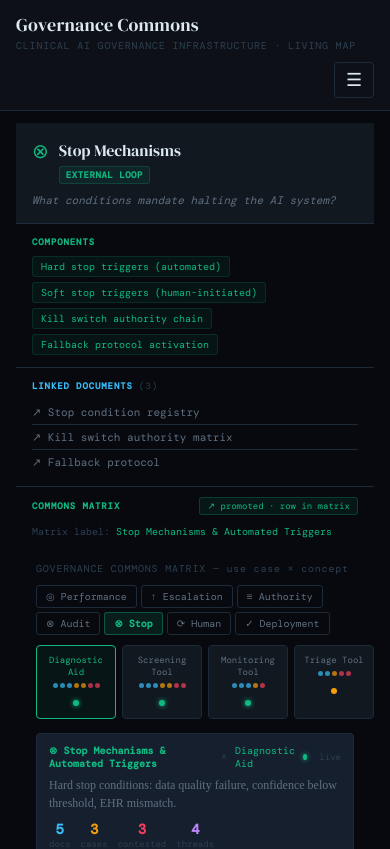
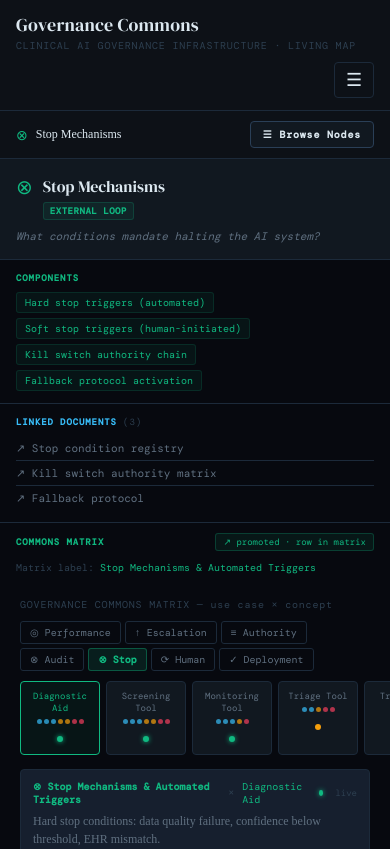
Before and after one commit to lindsayguvenc-coder/Healthcare-Governance-Commons, a React (Vite) app: page / in a window 390 px wide. Shown: the top 849 px of the page. Built offline with nearby package versions, Linux system fonts and the light colour scheme.

Commit message:
Add mobile node navigation and update styles

```diff
--- a/src/GovernanceCommons.jsx
+++ b/src/GovernanceCommons.jsx
@@ -1729,6 +1729,7 @@ export default function GovernanceCommons() {
   const [activeNodeId, setActiveNodeId] = useState("stop");
   const [loopFilter, setLoopFilter] = useState("all");
   const [menuOpen, setMenuOpen] = useState(false);
+  const [nodeNavOpen, setNodeNavOpen] = useState(false);
 
   const handleNavigate = (layer, nodeId) => {
     setActiveLayer(layer);
@@ -1930,14 +1931,157 @@ export default function GovernanceCommons() {
           </div>
         )}
 
-        {activeLayer === "taxonomy" && (
+{activeLayer === "taxonomy" && (
           <>
+            {/* Desktop sidebar */}
             <div className="taxonomy-sidebar" style={{ width: 280, flexShrink: 0, borderRight: `1px solid ${C.border}`, overflowY: "auto", background: C.surface }}>
               <TaxonomyNavigator activeNodeId={activeNodeId} onSelectNode={id => setActiveNodeId(id)} loopFilter={loopFilter}/>
             </div>
-            <div className="taxonomy-content" style={{ flex: 1, overflowY: "auto" }}>
+
+            {/* Node detail + mobile sticky nav bar */}
+            <div className="taxonomy-content" style={{ flex: 1, overflowY: "auto", position: "relative" }}>
+
+              {/* Mobile sticky browse bar */}
+              <div className="mobile-node-bar" style={{
+                display: "none",
+                position: "sticky",
+                top: 0,
+                zIndex: 50,
+                background: C.surface,
+                borderBottom: `1px solid ${C.border}`,
+                padding: "10px 16px",
+                alignItems: "center",
+                justifyContent: "space-between",
+                gap: 10,
+              }}>
+                {(() => {
+                  const node = TAXONOMY_NODES.find(n => n.id === activeNodeId);
+                  const lm = node ? LOOP_META[node.loop] : null;
+                  return node ? (
+                    <div style={{ display: "flex", alignItems: "center", gap: 8, flex: 1, minWidth: 0 }}>
+                      <span style={{ fontFamily: C.mono, fontSize: 14, color: lm.color, flexShrink: 0 }}>{node.icon}</span>
+                      <span style={{ fontSize: 12, color: C.text, fontWeight: 500, overflow: "hidden", textOverflow: "ellipsis", whiteSpace: "nowrap" }}>{node.label}</span>
+                    </div>
+                  ) : null;
+                })()}
+                <button
+                  onClick={() => setNodeNavOpen(true)}
+                  style={{
+                    background: C.surface2,
+                    border: `1px solid ${C.borderBright}`,
+                    borderRadius: 4,
+                    color: C.text,
+                    fontFamily: C.mono,
+                    fontSize: 10,
+                    fontWeight: 700,
+                    letterSpacing: "0.08em",
+                    padding: "6px 12px",
+                    cursor: "pointer",
+                    flexShrink: 0,
+                    whiteSpace: "nowrap",
+                  }}
+                >☰ Browse Nodes</button>
+              </div>
+
               <NodeDetail nodeId={activeNodeId}/>
             </div>
+
+            {/* Mobile node navigator overlay */}
+            {nodeNavOpen && (
+              <div style={{
+                position: "fixed",
+                inset: 0,
+                zIndex: 200,
+                display: "flex",
+                flexDirection: "column",
+              }}>
+                {/* Backdrop */}
+                <div
+                  onClick={() => setNodeNavOpen(false)}
+                  style={{ position: "absolute", inset: 0, background: "rgba(0,0,0,0.75)" }}
+                />
+                {/* Panel — full height, scrollable */}
+                <div style={{
+                  position: "relative",
+                  zIndex: 1,
+                  background: C.surface,
+                  width: "100%",
+                  maxHeight: "90vh",
+                  overflowY: "auto",
+                  display: "flex",
+                  flexDirection: "column",
+                  marginTop: "auto",
+                  borderTop: `1px solid ${C.borderBright}`,
+                  borderRadius: "12px 12px 0 0",
+                }}>
+                  {/* Handle + header */}
+                  <div style={{
+                    padding: "14px 20px 10px",
+                    borderBottom: `1px solid ${C.border}`,
+                    display: "flex",
+                    alignItems: "center",
+                    justifyContent: "space-between",
+                    flexShrink: 0,
+                    position: "sticky",
+                    top: 0,
+                    background: C.surface,
+                    zIndex: 1,
+                  }}>
+                    <div style={{ fontFamily: C.mono, fontSize: 9, color: C.textDimmer, letterSpacing: "0.14em", textTransform: "uppercase" }}>
+                      Taxonomy Navigator
+                    </div>
+                    <button
+                      onClick={() => setNodeNavOpen(false)}
+                      style={{
+                        background: "transparent",
+                        border: "none",
+                        color: C.textDim,
+                        fontFamily: C.mono,
+                        fontSize: 16,
+                        cursor: "pointer",
+                        padding: "4px 8px",
+                      }}
+                    >✕</button>
+                  </div>
+
+                  {/* Loop filter pills */}
+                  <div style={{
+                    padding: "10px 16px",
+                    borderBottom: `1px solid ${C.border}`,
+                    display: "flex",
+                    gap: 6,
+                    flexWrap: "wrap",
+                    flexShrink: 0,
+                  }}>
+                    {["all", "internal", "handoff", "external", "commons"].map(f => {
+                      const color = f === "all" ? C.textDim : LOOP_META[f]?.color;
+                      return (
+                        <button key={f} onClick={() => setLoopFilter(f)} style={{
+                          padding: "5px 10px", borderRadius: 3, cursor: "pointer",
+                          background: loopFilter === f ? color + "20" : C.surface2,
+                          border: `1px solid ${loopFilter === f ? color + "50" : C.border}`,
+                          color: loopFilter === f ? color : C.textDimmer,
+                          fontFamily: C.mono, fontSize: 9, fontWeight: 700,
+                          textTransform: "uppercase", letterSpacing: "0.08em",
+                        }}>{f}</button>
+                      );
+                    })}
+                  </div>
+
+                  {/* Navigator — reuses existing component */}
+                  <div style={{ flex: 1, overflowY: "auto" }}>
+                    <TaxonomyNavigator
+                      activeNodeId={activeNodeId}
+                      onSelectNode={id => {
+                        setActiveNodeId(id);
+                        setNodeNavOpen(false);
+                      }}
+                      loopFilter={loopFilter}
+                    />
+                  </div>
+                </div>
+              </div>
+            )}
           </>
         )}
 
@@ -1982,10 +2126,11 @@ export default function GovernanceCommons() {
           .topbar { padding: 12px 16px !important; }
         }
 
-        /* Taxonomy sidebar collapses on mobile */
+/* Taxonomy sidebar collapses on mobile, browse bar appears */
         @media (max-width: 768px) {
           .taxonomy-sidebar { display: none !important; }
-          .taxonomy-content { padding: 12px 16px !important; }
+          .taxonomy-content { padding: 0 !important; }
+          .mobile-node-bar { display: flex !important; }
         }
 
         /* Node detail panels get breathing room on mobile */
```
